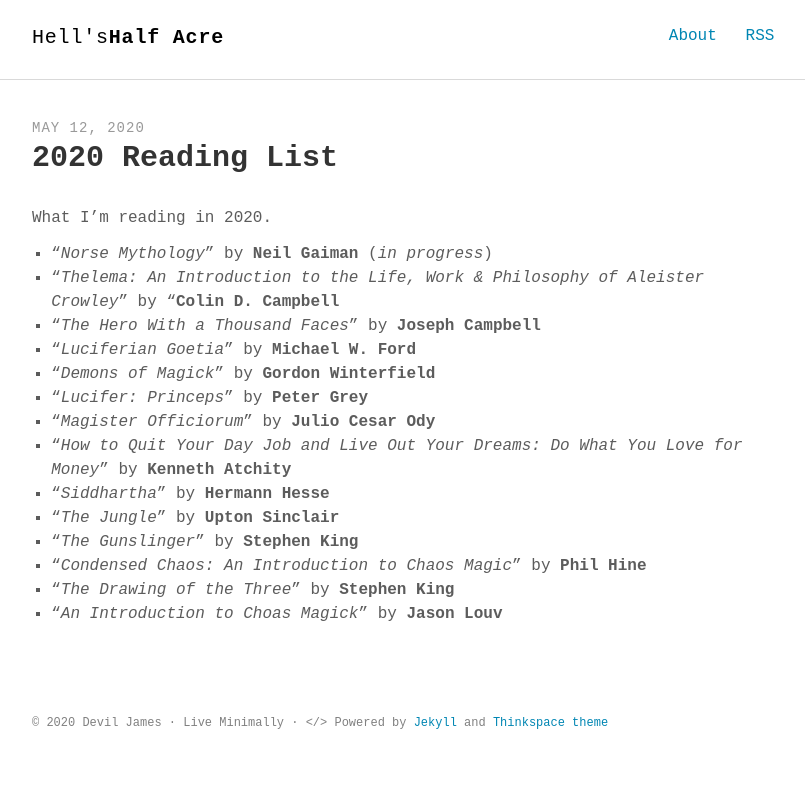
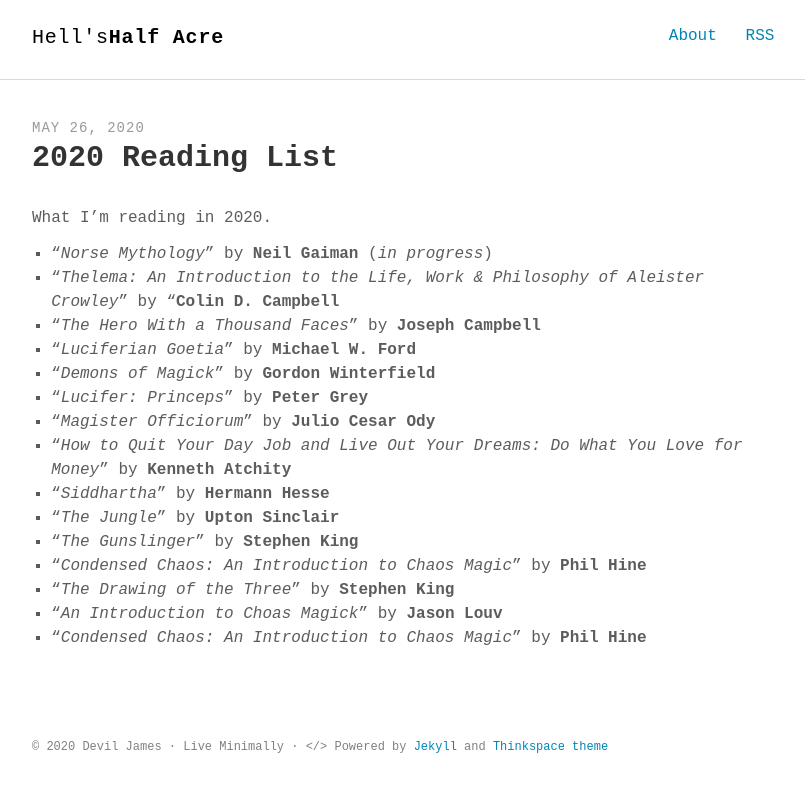
Before and after one commit to chevrenoire/chevrenoire.github.io, a Jekyll site: the page built from _posts/2020-05-26-Reading-List-2020.md, in a window 1280 px wide. Shown: the top 792 px of the page, without its empty margins (232-1037 px from the left). Built offline with Jekyll 4.4.1, drawn with Linux system fonts in a browser that asks for light colours; some web fonts are replaced.

Commit message:
Updated reading list

```diff
--- a/_posts/2020-05-12-Reading-List-2020.md
+++ b/_posts/2020-05-26-Reading-List-2020.md
@@ -20,3 +20,4 @@
 12. "_Condensed Chaos: An Introduction to Chaos Magic_" by **Phil Hine**
 13. "_The Drawing of the Three_" by **Stephen King**
 14. "_An Introduction to Choas Magick_" by **Jason Louv**
+15. "_Condensed Chaos: An Introduction to Chaos Magic_" by **Phil Hine**
```
